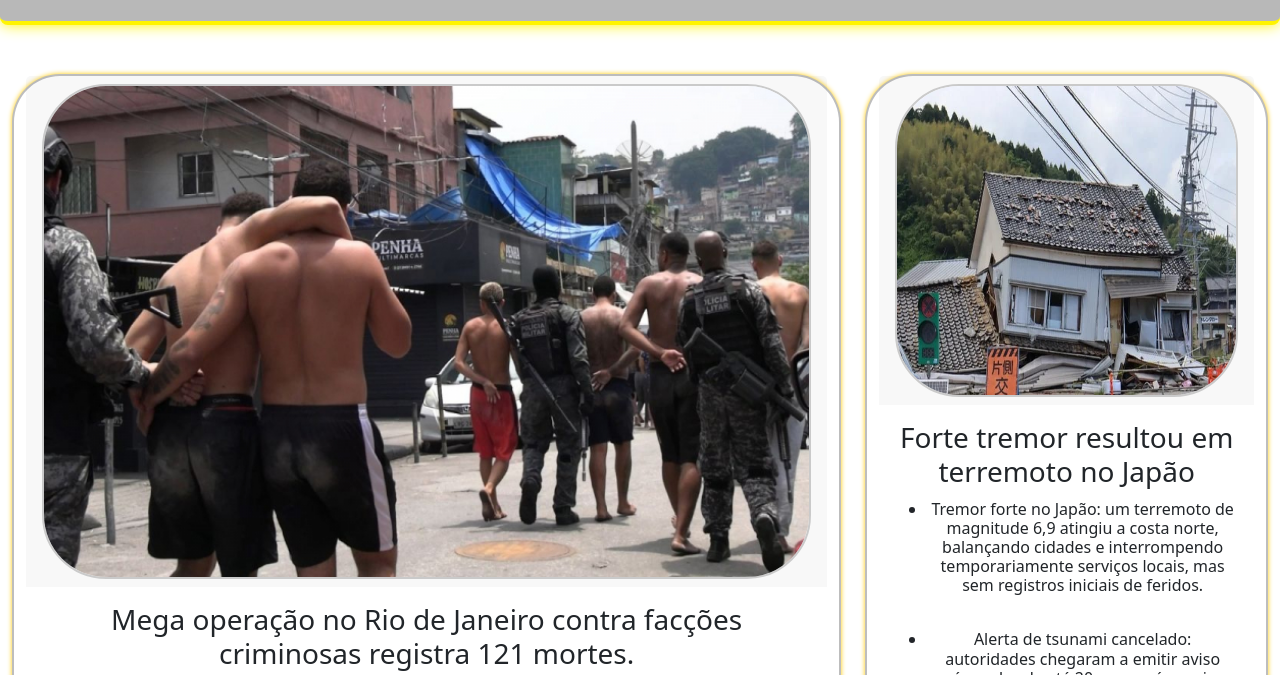
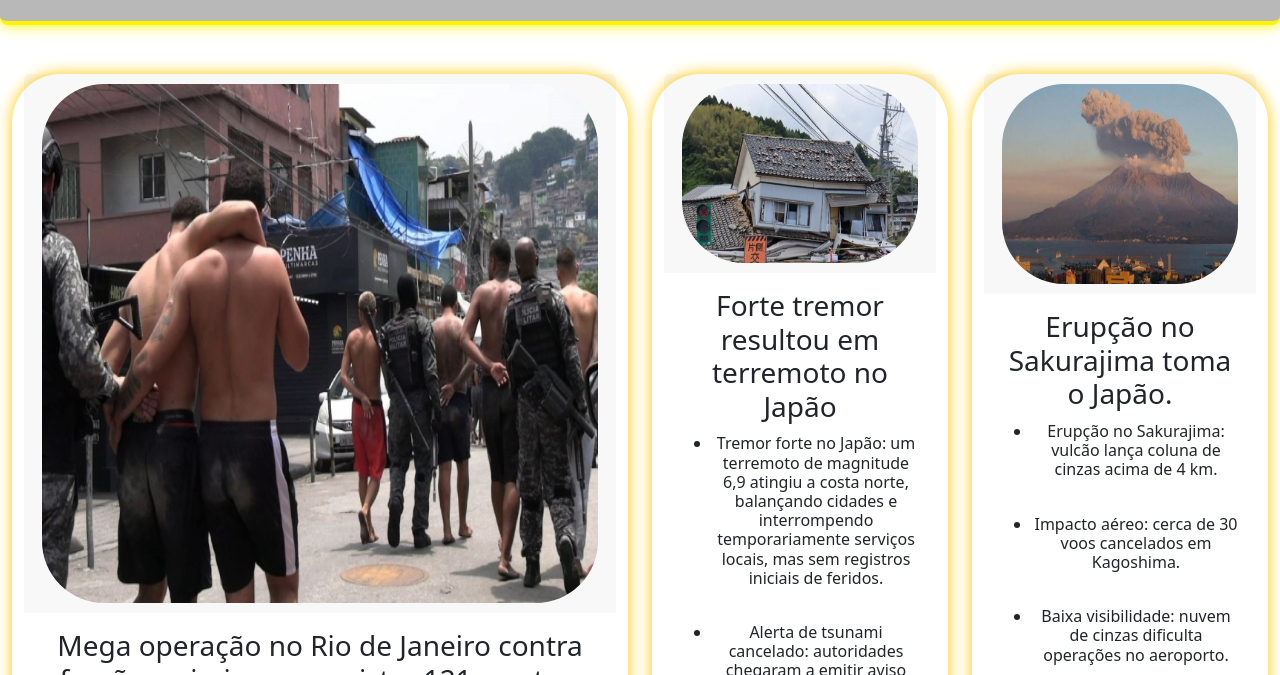
Before and after one commit to matheuszin463-cmyk/Lingua-Portuguesa-SITE, a plain HTML site: page index.html in a window 1280 px wide. Shown: the part 86-761 px from the top of the page. Drawn offline with nearby package versions, Linux system fonts and the light colour scheme.

Commit message:
asdasdasdasd

```diff
--- a/index.html
+++ b/index.html
@@ -47,8 +47,8 @@
 <div class="row">
 
 
-<div class="col-12 col-md-8 c">
-    <a href="bope.html">
+<div class="col-12 col-md-6 c">
+    <a href="">
 <div id="box" class= "container-fluid card a h-100" >
     <div class="card-header h-75">
     <img src="foto/megaop.jpg" alt="Foto_Mega_Operação" class="img-fluid card-img i h-100" >
@@ -65,8 +65,8 @@ Um incêndio atingiu parte da Zona Azul (pavilhão de negociações) da COP30 em
 </div>
 
 
-<div class="col-12 col-md-4 c">
-    <a href="japao.html">
+<div class="col-12 col-md-3 c">
+    <a href="">
 <div id="box2" class="container-fluid card a h-100" >
     <div class="card-header h-50">
        <img src="foto/japaoterremoto.jpg" alt="Foto_Japão_Terremoto" class="img-fluid card-img i h-100 ">
@@ -89,7 +89,30 @@ Um incêndio atingiu parte da Zona Azul (pavilhão de negociações) da COP30 em
 </div>
 
 
+<div class="col-12 col-md-3 c">
+    <a href="">
+<div id="box3" class= "container-fluid card a h-100" >
+    <div class="card-header h-50">
+    <img src="foto/vulcao.jpg" alt="Foto_Vulcão_Japão" class="img-fluid card-img i h-100" >
+    </div>
+    <div class="card-body align-content-center justify-content-center">
 
+     <p class="h3 card-title text-center">Erupção no Sakurajima toma o Japão.</p>
+      <ul>
+        <li><p class="h6 text-center">Erupção no Sakurajima: vulcão lança coluna de cinzas acima de 4 km.</p></li>
+        <br>
+        <li><p class="h6 text-center">Impacto aéreo: cerca de 30 voos cancelados em Kagoshima.</p></li>
+        <br>
+        <li><p class="h6 text-center">Baixa visibilidade: nuvem de cinzas dificulta operações no aeroporto.</p></li>
+        <br>
+        <li><p class="h6 text-center">Alerta em vigor: autoridades monitoram possível aumento da atividade.</p></li>
+
+    </ul>
+    </div>
+
+</div>
+</a>
+</div>
 </div>
 
 
@@ -106,8 +129,8 @@ Um incêndio atingiu parte da Zona Azul (pavilhão de negociações) da COP30 em
 
 
 <div class="col-12 col-md-4 c">
-    <a href="tufao.html">
-<div id="box3" class= "container-fluid card a h-100" >
+    <a href="">
+<div id="box4" class= "container-fluid card a h-100" >
     <div class="card-header h-50">
     <img src="foto/tufao.jpg" alt="Foto_Tufão_Filipinas" class="img-fluid card-img i h-100" >
     </div>
@@ -133,7 +156,7 @@ Um incêndio atingiu parte da Zona Azul (pavilhão de negociações) da COP30 em
 
 <div class="col-12 col-md-8 c">
     <a href="">
-<div id="box4" class="container-fluid card a h-100" >
+<div id="box5" class="container-fluid card a h-100" >
     <div class="card-header h-75">
        <img src="foto/incendio.jpg" alt="Foto_COP30_Incendio" class="img-fluid card-img  i h-100">
     </div>
--- a/script.js
+++ b/script.js
@@ -1,4 +1,9 @@
 window.onload = () => {
+    let si = document.getElementById("box");
+    let si2 = document.getElementById("box2");
+    let si3 = document.getElementById("box3");
+    let si4 = document.getElementById("box4");
+    let si5 = document.getElementById("box5");
     let si6 = document.getElementById("box6");
     let t1 = document.getElementById("lc");
     let t2 = document.getElementById("lcc");
@@ -10,20 +15,11 @@ window.onload = () => {
        let foo6 = document.getElementById("fo6");
      let foo7 = document.getElementById("fo7");
        let ftr = document.getElementById("ft");
-
-
-
-       // nao precisa no codigo
      let bx= document.getElementById("box");
      let bx2 = document.getElementById("box2");
      let bx3 = document.getElementById("box3");
      let bx4 = document.getElementById("box4");
-
-     // nao precisa no codigo
-
-
-
-
+     let bx5 = document.getElementById("box5");
     let cor = 0;
     let cor2 = 0;
     let cor3 = 0;
@@ -35,12 +31,19 @@ window.onload = () => {
     let bac = document.body
 
     function loop() {
+        si.style.boxShadow  = `0 0 15px rgba(${cor}, ${cor2},  ${cor3}, 1)`;
+        si2.style.boxShadow = `0 0 15px rgba(${cor}, ${cor2},  ${cor3}, 1)`;
+        si3.style.boxShadow = `0 0 15px rgba(${cor}, ${cor2},  ${cor3}, 1)`;
+        si4.style.boxShadow = `0 0 15px rgba(${cor}, ${cor2},  ${cor3}, 1)`;
+        si5.style.boxShadow = `0 0 15px rgba(${cor}, ${cor2},  ${cor3}, 1)`;
         si6.style.boxShadow = `0 0 15px rgba(${cor}, ${cor2},  ${cor3}, 1)`;
         ftr.style.boxShadow = `0 0 15px rgba(${cor}, ${cor2},  ${cor3}, 1)`;
-         bx.style.boxShadow = `0 0 5px rgba(${cor}, ${cor2},  ${cor3}, 1)`;
-  bx2.style.boxShadow = `0 0 5px rgba(${cor}, ${cor2},  ${cor3}, 1)`;
-  bx3.style.boxShadow = `0 0 5px rgba(${cor}, ${cor2},  ${cor3}, 1)`;
-  bx4.style.boxShadow = `0 0 5px rgba(${cor}, ${cor2},  ${cor3}, 1)`;
+
+        si.style.borderColor  = ` rgba(${cor}, ${cor2},  ${cor3}, 1)`;
+        si2.style.borderColor = ` rgba(${cor}, ${cor2},  ${cor3}, 1)`;
+        si3.style.borderColor = ` rgba(${cor}, ${cor2},  ${cor3}, 1)`;
+        si4.style.borderColor = ` rgba(${cor}, ${cor2},  ${cor3}, 1)`;
+        si5.style.borderColor = ` rgba(${cor}, ${cor2},  ${cor3}, 1)`;
         si6.style.borderColor  = ` rgba(${cor}, ${cor2},  ${cor3}, 1)`;
         t2.style.color  = ` rgba(${cor}, ${cor2},  ${cor3}, 1)`;
         ftr.style.color  = ` rgba(${cor}, ${cor2},  ${cor3}, 1)`;
@@ -147,11 +150,12 @@ aumenta();
             bx2.style.backgroundColor = "#000"
             bx3.style.backgroundColor = "#000"
             bx4.style.backgroundColor = "#000"
-
+            bx5.style.backgroundColor = "#000"
             bx.style.color = "#FFF"
             bx2.style.color = "#FFF"
             bx3.style.color = "#FFF"
             bx4.style.color = "#FFF"
+            bx5.style.color = "#FFF"
            foo.style.color = "#cdcdcdff"
            foo2.style.color = "#cdcdcdff"
            foo3.style.color = "#cdcdcdff"
@@ -216,7 +220,7 @@ foo4.addEventListener("mouseleave", () => {
             bx2.style.color = "#000"
             bx3.style.color = "#000"
             bx4.style.color = "#000"
-
+            bx5.style.color = "#000"
               foo.style.color = "#281d28ff"
              foo2.style.color = "#281d28ff"
              foo3.style.color = "#281d28ff"
--- a/style.css
+++ b/style.css
@@ -3,13 +3,13 @@
 
  transition: transform 0.3s ease, box-shadow 0.3s ease;
 
-   box-shadow: 0 4px 8px rgba(255, 0, 0, 0.2);
-    border: 2px rgba(0, 0, 0, 0.26) solid;
+   box-shadow: 0 4px 8px rgba(255, 3, 3, 0.2);
+    border: 2px rgba(238, 11, 56, 0.081) solid;
     border-radius: 3rem;
 
 }
 .i{
-    border: 2px rgba(0, 0, 0, 0.184) solid;
+    border: 2px rgba(38, 36, 36, 0) solid;
     border-radius: 4rem;
 }
 .a:hover {
@@ -17,7 +17,7 @@
     transform: scale(0.9);
 
 
-    box-shadow: 0 8px 16px #ff00004d;
+    box-shadow: 0 8px 16px rgba(255, 0, 0, 0.3);
 }
 .navbar {
     padding: 1.5rem 0;
@@ -80,7 +80,9 @@ a{
     text-decoration: none;
 
 }
-
+.card {
+    border: none !important;
+}
 .card-header, .card-footer {
     border: none !important;
 }
```
